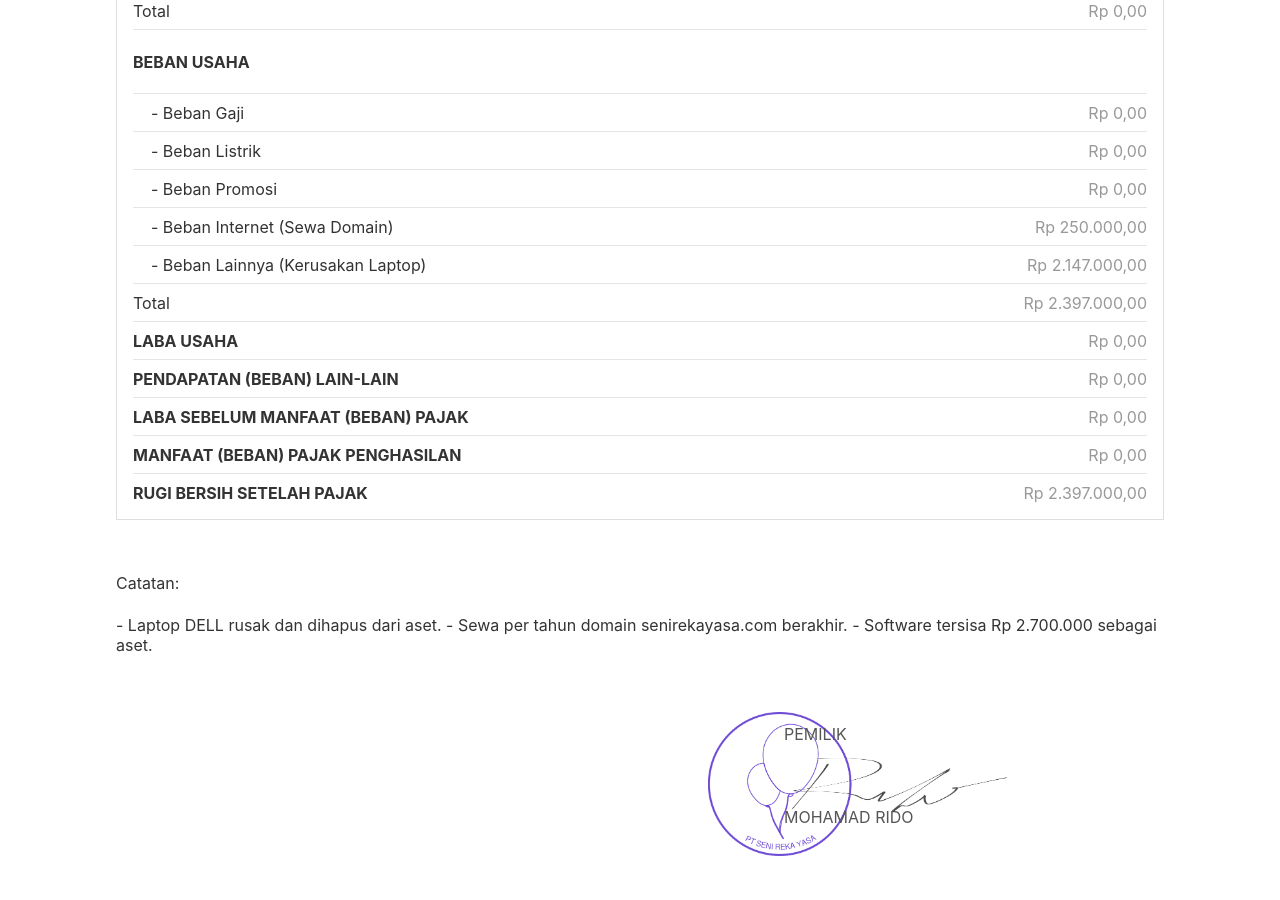
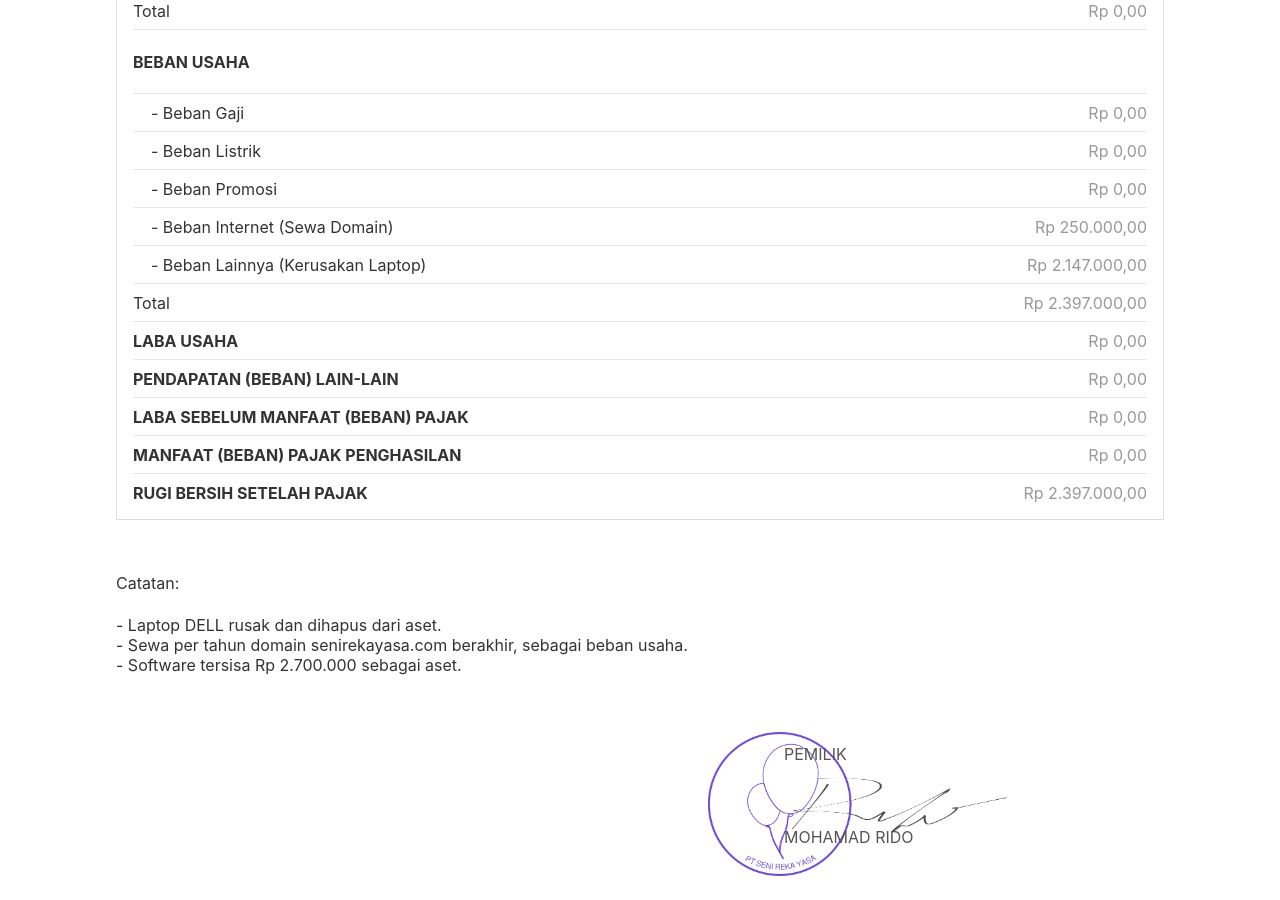
Before and after one commit to artslinux/nudc33ycmqc, a Jekyll site: the page neraca.html, which Jekyll copies as it is, in a window 1280 px wide and 900 px high, scrolled down 1531 px. Built offline with Jekyll 4.4.1, drawn with Linux system fonts in a browser that asks for light colours.

Commit message:
Update neraca.html

```diff
--- a/neraca.html
+++ b/neraca.html
@@ -427,8 +427,8 @@ html {scrollbar-width: thin; scrollbar-color: #888 #f1f1f1;}
   </div>
   <div class="content" style="padding: 1em;">
     <h4>Catatan:</h4>
-    - Laptop DELL rusak dan dihapus dari aset.
-    - Sewa per tahun domain senirekayasa.com berakhir.
+    - Laptop DELL rusak dan dihapus dari aset.<br/>
+    - Sewa per tahun domain senirekayasa.com berakhir, sebagai beban usaha.<br/>
     - Software tersisa Rp 2.700.000 sebagai aset.
   </div>
 <div class="row">
```
